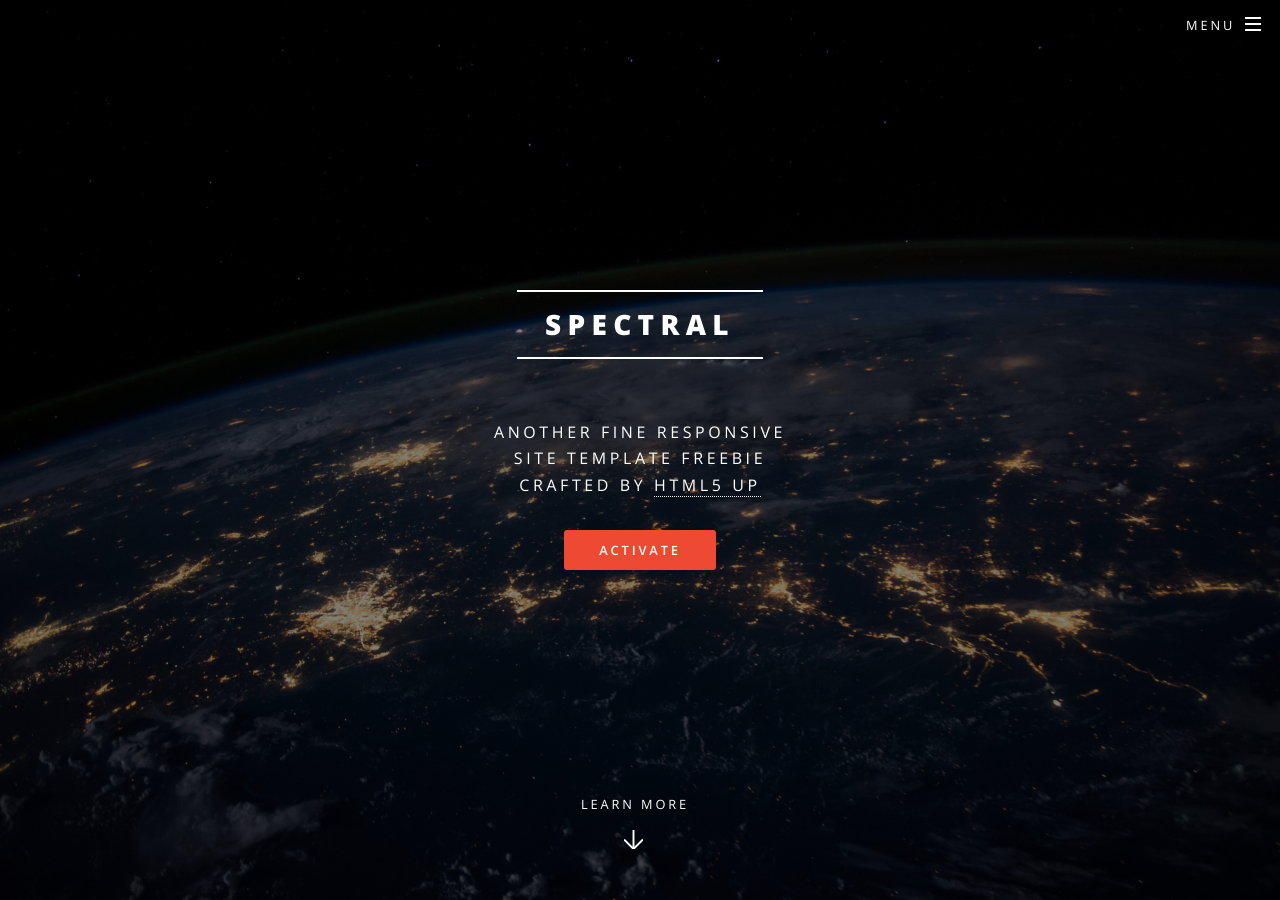
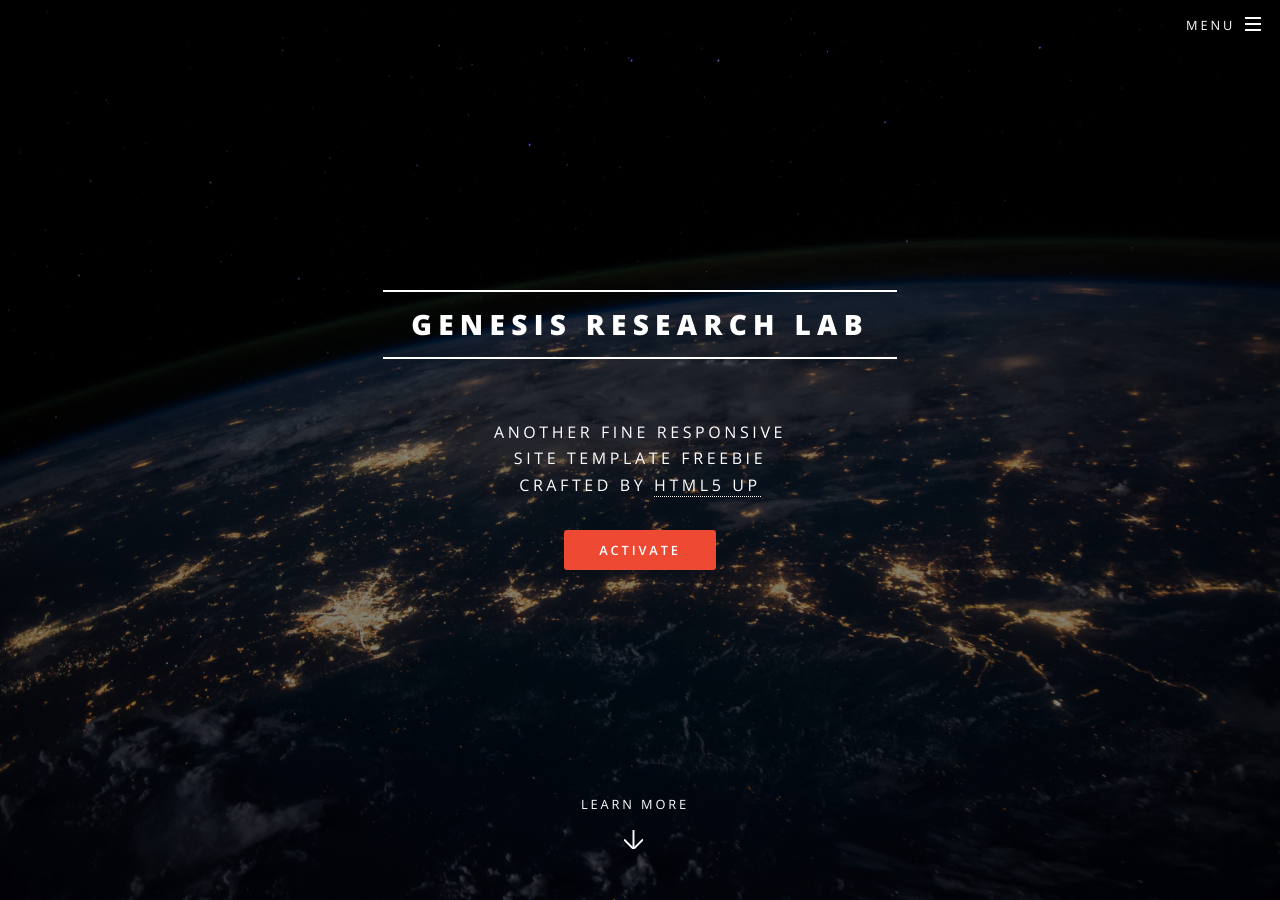
Before and after one commit to genesis-research-lab/genesis-research-lab.github.io, a Jekyll site: the page built from index.html, in a window 1280 px wide and 900 px high. Built offline with Jekyll 4.4.1, drawn with Linux system fonts in a browser that asks for light colours.

Commit message:
site title

```diff
--- a/_config.yml
+++ b/_config.yml
@@ -2,7 +2,7 @@
 #
 
 # Site settings
-title: Spectral
+title: Genesis Research Lab
 description: |
   Another fine responsive
   site template freebie
```
